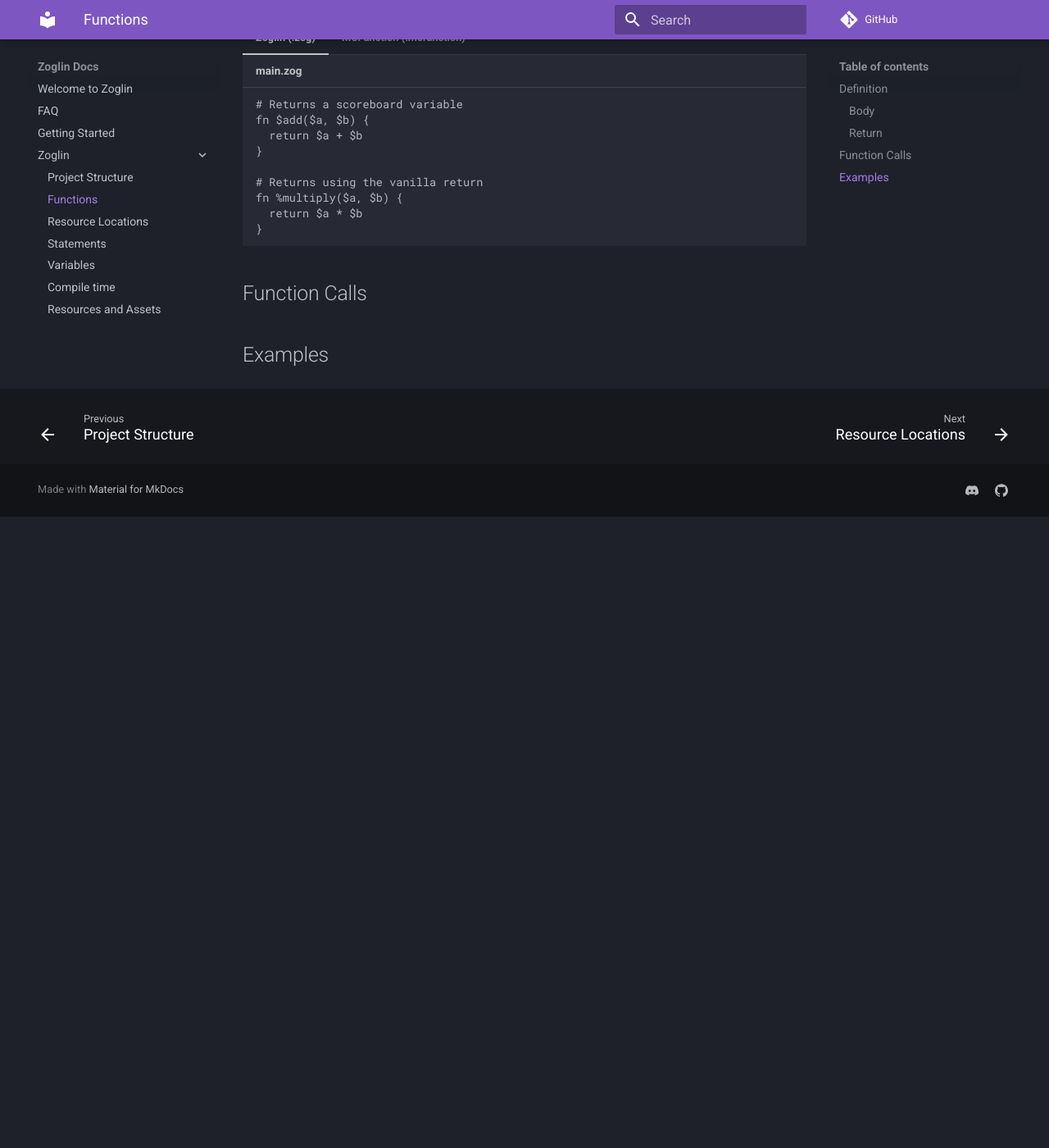
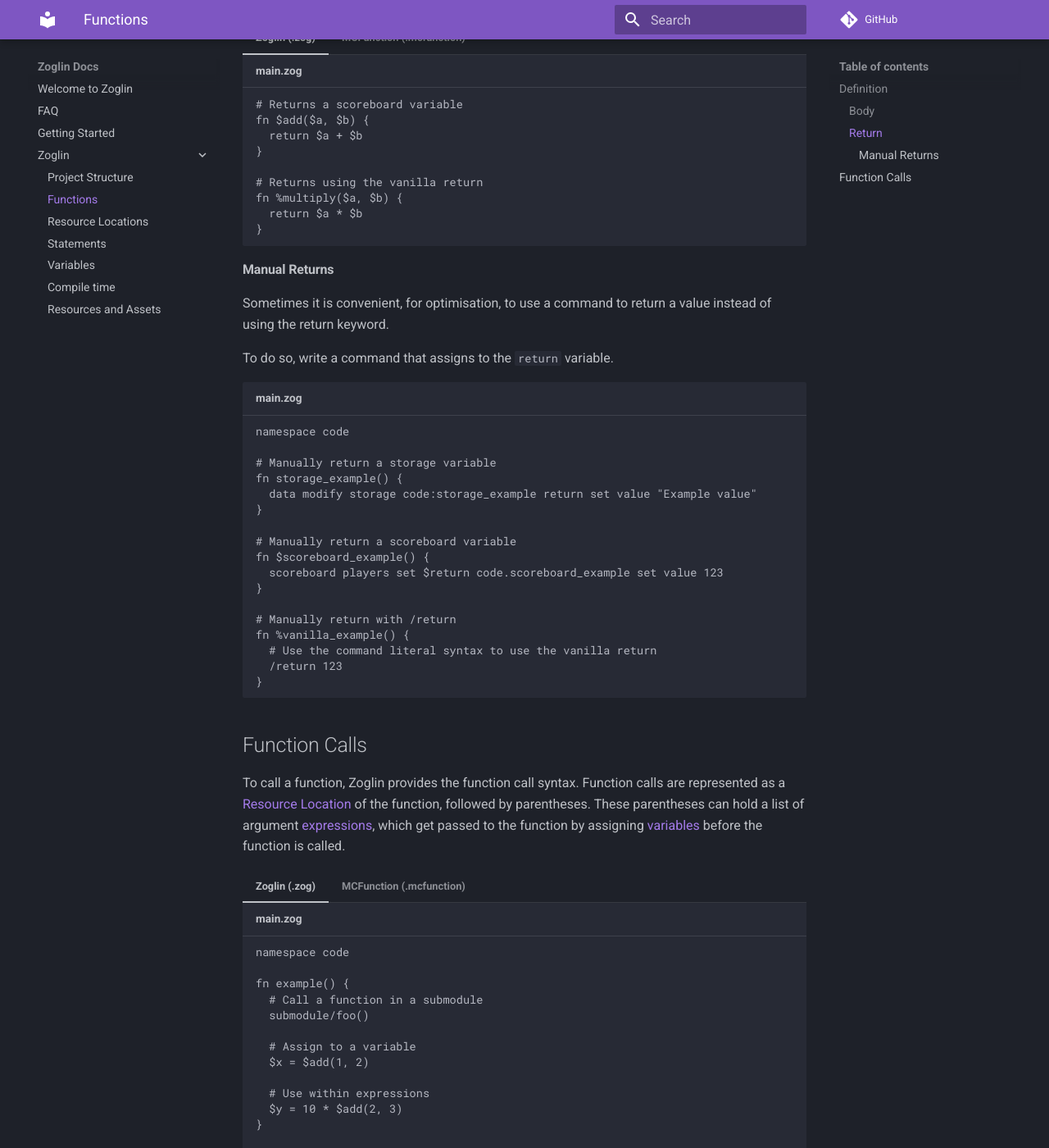
Before and after one commit to GMDU/zoglin, an MkDocs documentation site: the page built from docs/zoglin/functions.md, in a window 1280 px wide and 1400 px high, scrolled down 1678 px. Shown: the whole window at 82% size. Built offline with MkDocs 1.6.1 and Material for MkDocs 9.7.7, drawn with Linux system fonts in a browser that asks for light colours; comment, search, counter and statistics services are not loaded; before the commit the page ends 2308 px from its top, so only the background shows below that; some of the changed text lies outside the part shown.

Commit message:
feat(docs): finish function documentation page

````diff
--- a/docs/zoglin/functions.md
+++ b/docs/zoglin/functions.md
@@ -39,8 +39,7 @@
   }
 }
 ```
-
-See [statements](./statements.md) for more information.
+The [statements page](./statements.md) explains the different statements allowed inside a function body.
 
 ### Return
 Functions can return using a storage variable, a scoreboard variable, or
@@ -92,7 +91,107 @@
     scoreboard players operation $var_0 zoglin.internal.vars = $a code.add
     return run scoreboard players operation $var_0 zoglin.internal.vars += $b code.add
     ```
+#### Manual Returns
+Sometimes it is convenient, for optimisation, to use a command to return a value instead of using the return keyword.
+
+To do so, write a command that assigns to the `return` variable.
+```zoglin title="main.zog"
+namespace code
+
+# Manually return a storage variable
+fn storage_example() {
+  data modify storage code:storage_example return set value "Example value"
+}
+
+# Manually return a scoreboard variable
+fn $scoreboard_example() {
+  scoreboard players set $return code.scoreboard_example set value 123
+}
+
+# Manually return with /return
+fn %vanilla_example() {
+  # Use the command literal syntax to use the vanilla return
+  /return 123
+}
+```
 
 ## Function Calls
+To call a function, Zoglin provides the function call syntax. Function calls are represented as a [Resource Location](./resource-locations.md)
+of the function, followed by parentheses. These parentheses can hold a list of argument [expressions](./statements.md#expressions),
+which get passed to the function by assigning [variables](./variables.md) before the function is called.
 
-## Examples
+=== "Zoglin (.zog)"
+    ```zoglin title="main.zog"
+    namespace code
+
+    fn example() {
+      # Call a function in a submodule
+      submodule/foo()
+
+      # Assign to a variable
+      $x = $add(1, 2)
+
+      # Use within expressions
+      $y = 10 * $add(2, 3)
+    }
+
+    fn $add(a, b) {
+      return a + b
+    }
+
+    module submodule {
+      fn foo () {
+        tellraw @a "Foo!"
+      }
+    }
+    ```
+=== "MCFunction (.mcfunction)"
+    ```mcfunction title="example.mcfunction"
+    # Call a function in a submodule
+    function code:submodule/foo
+
+    # Assign to a variable
+    scoreboard players set $a code.add 1
+    scoreboard players set $b code.add 2
+    function code:add
+    scoreboard players operation $x code.example = $return code.add
+
+    # Use within expressions
+    scoreboard players set $y code.example 10
+    scoreboard players set $a code.add 2
+    scoreboard players set $b code.add 3
+    function code:add
+    scoreboard players operation $y code.example *= $return code.add
+    ```
+
+    ```mcfunction title="add.mcfunction"
+    scoreboard players operation $return code.add = $a code.add
+    scoreboard players operation $return code.add += $b code.add
+    ```
+
+    ```mcfunction title="submodule/foo.mcfunction"
+    tellraw @a "Foo!"
+    ```
+
+!!! warning "Recursively calling a function"
+    Zoglin allows you to call a function from within itself, using the function call syntax.
+    However, this can cause some troubles as Zoglin does not use a stack for function arguments.
+
+    Calling a function from within itself, that has arguments, will override whatever arguments were
+    set on first call.
+
+    ```zoglin title="main.zog"
+    namespace code
+
+    fn example(x) {
+      # x is currently 3
+
+      if x != 1 { example(1) }
+
+      # x is now 1
+    }
+    ```
+
+    For this reason, we would recommend not calling a function from within itself, or from within functions it calls.
+
+    We recommend using the [while loop](./statements.md#while) for iteration.
````
